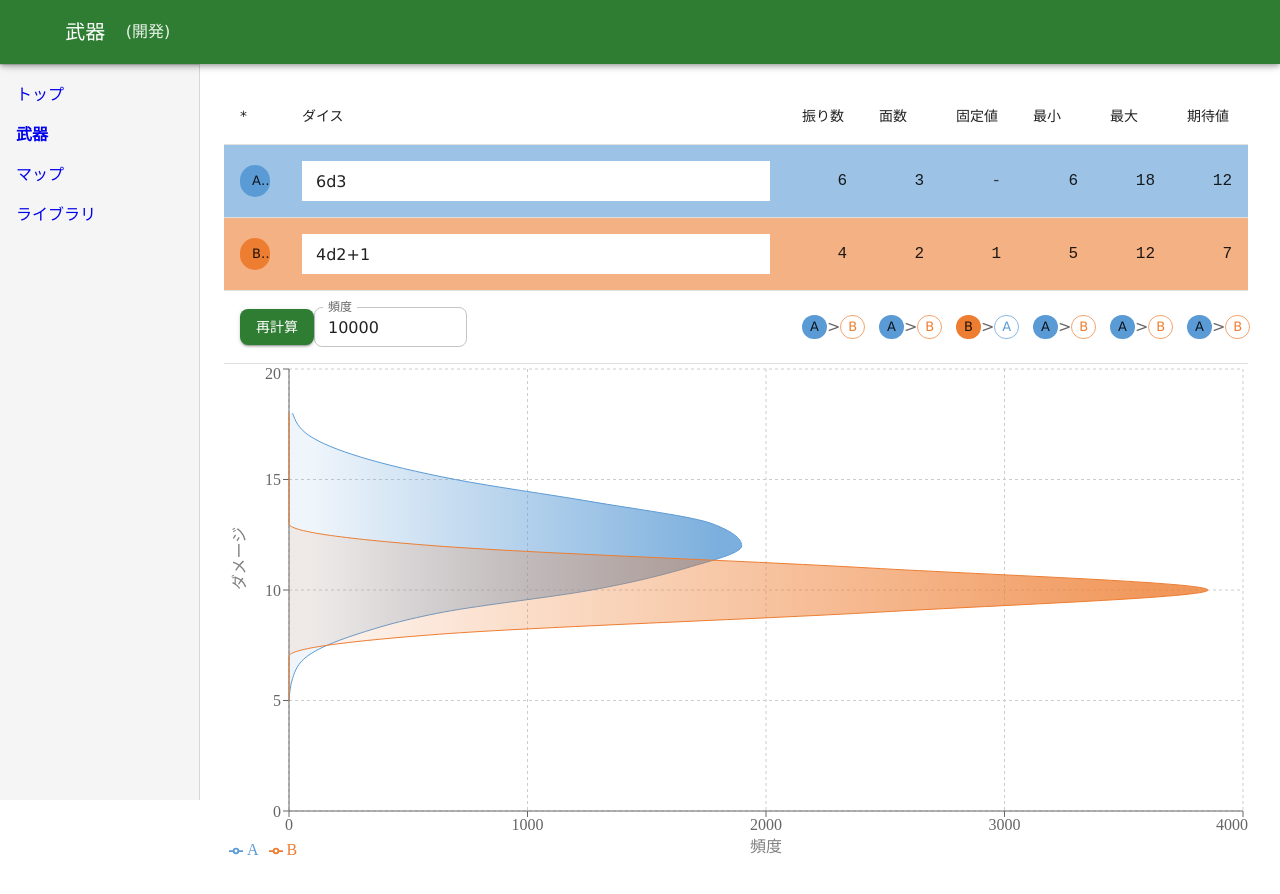
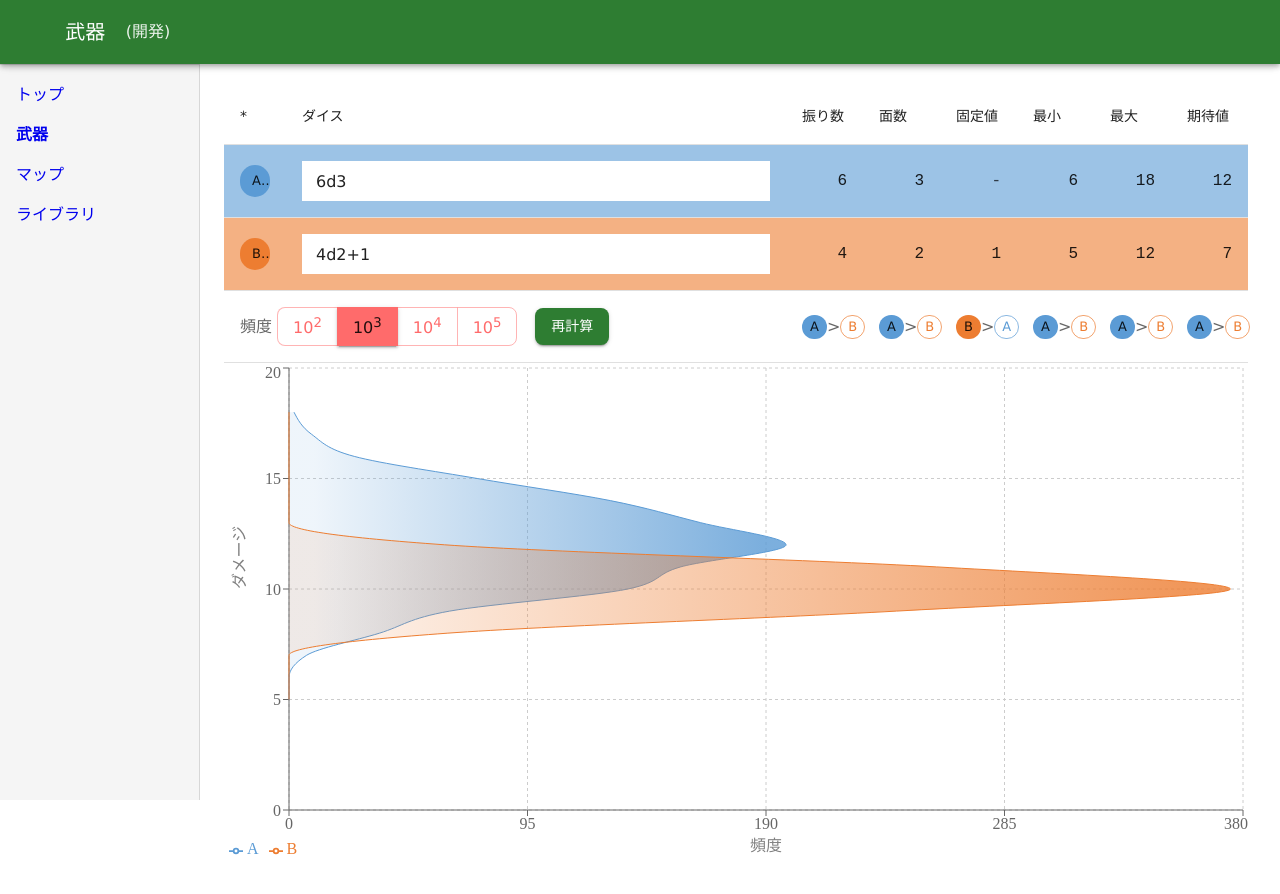
Before and after one commit to sk-0520/elin-tools, a Next.js app: page /weapon in a window 1280 px wide. Shown: the top 894 px of the page. Built offline with nearby package versions, Linux system fonts and the light colour scheme; some icons are missing.

Commit message:
まこと面倒な要素を簡略化

```diff
--- a/hooks/useWeponEditorsStore.ts
+++ b/hooks/useWeponEditorsStore.ts
@@ -12,7 +12,7 @@ export const DefaultEditors: { [key: string]: DiceEditor } = {
 	B: { dice: "4d2+1", color: "#ed7d31" },
 };
 
-const DefaultFrequency = 10_000;
+const DefaultFrequency = 1000;
 
 export interface WeponEditorsState {
 	readonly editors: Record<string, DiceEditor>;
--- a/pages/weapon/index.tsx
+++ b/pages/weapon/index.tsx
@@ -1,10 +1,10 @@
-import { Box, Button, TextField } from "@mui/material";
+import { Box, Button, ButtonGroup, Tooltip, Typography } from "@mui/material";
 import type { NextPage } from "next";
 import { useEffect } from "react";
-import { Controller, useForm } from "react-hook-form";
 import { DiceChart } from "@/components/dice/DiceChart";
 import { DiceTable } from "@/components/dice/DiceTable";
 import { DefaultPage } from "@/components/layout/DefaultPage";
+import { NumericFormat } from "@/components/NumericFormat";
 import { calculateDice, parseDice, rollDice } from "@/features/dice";
 import { BuiltinRandom } from "@/features/random";
 import { useWeponDiceValuesStore } from "@/hooks/useWeponDiceValuesStore";
@@ -15,23 +15,12 @@ import {
 } from "@/hooks/useWeponEditorsStore";
 import { useWeponPointsStore } from "@/hooks/useWeponPointsStore";
 
-//const Frequency = 10_000;
-
-interface InputValues {
-	frequency: number;
-}
+const Frequencies = [100, 1000, 10000, 100000] as const;
 
 const Page: NextPage = () => {
 	const weponEditorsStore = useWeponEditorsStore();
 	const weponDiceValuesStore = useWeponDiceValuesStore();
 	const weponPointsStore = useWeponPointsStore();
-	const { control, setValue, getValues, handleSubmit } = useForm<InputValues>({
-		mode: "onBlur",
-		reValidateMode: "onBlur",
-		// defaultValues: {
-		// 	frequency: weponEditorsStore.frequency,
-		// },
-	});
 
 	// biome-ignore lint/correctness/useExhaustiveDependencies: 初回
 	useEffect(() => {
@@ -85,8 +74,7 @@ const Page: NextPage = () => {
 		weponEditorsStore.setEditor(id, editor);
 	};
 
-	const handleFrequencyChange = () => {
-		const frequency = getValues("frequency");
+	const handleFrequencyClick = (frequency: number) => {
 		weponEditorsStore.setFrequency(frequency);
 	};
 
@@ -105,8 +93,38 @@ const Page: NextPage = () => {
 						alignItems: "center",
 					}}
 				>
+					<Typography sx={{ marginRight: "0.5ch" }}>頻度</Typography>
+					<ButtonGroup
+						color="secondary"
+						variant="outlined"
+						aria-label="Basic button group"
+					>
+						{Frequencies.map((a) => {
+							return (
+								<Tooltip key={a} title={<NumericFormat value={a} />}>
+									<Button
+										variant={
+											weponEditorsStore.frequency === a
+												? "contained"
+												: undefined
+										}
+										onClick={(_e) => handleFrequencyClick(a)}
+									>
+										<Typography>
+											10
+											<sup>{Math.log10(a)}</sup>
+										</Typography>
+									</Button>
+								</Tooltip>
+							);
+						})}
+					</ButtonGroup>
+
 					<Button
 						variant="contained"
+						sx={{
+							marginLeft: "2ch",
+						}}
 						onClick={() => {
 							for (const [key, value] of Object.entries(
 								weponDiceValuesStore.values,
@@ -122,43 +140,6 @@ const Page: NextPage = () => {
 					>
 						再計算
 					</Button>
-
-					{/* こんな頑張らんでもプルダウンとかシークバーでいい気がしてきた */}
-					<Controller
-						control={control}
-						name="frequency"
-						rules={{
-							required: true,
-							validate: (value: unknown) => {
-								if (typeof value !== "string") {
-									return false;
-								}
-								const numValue = Number.parseInt(value);
-								return !Number.isNaN(numValue);
-							},
-						}}
-						// biome-ignore lint/correctness/noUnusedFunctionParameters: あとでー
-						render={({ field, formState: { errors } }) => (
-							<TextField
-								label="頻度"
-								{...field}
-								size="small"
-								type="number"
-								sx={{
-									textAlign: "right",
-									width: "20ch",
-								}}
-								// inputMode="numeric"
-								// slotProps={{
-								// 	htmlInput: {
-								// 		pattern: "^[1-9][0-9]*$",
-								// 	},
-								// }}
-								defaultValue={weponEditorsStore.frequency}
-								onBlur={handleSubmit(handleFrequencyChange)}
-							/>
-						)}
-					/>
 				</Box>
 			</DiceTable>
 			{0 < Object.keys(weponDiceValuesStore.values).length && (
```
